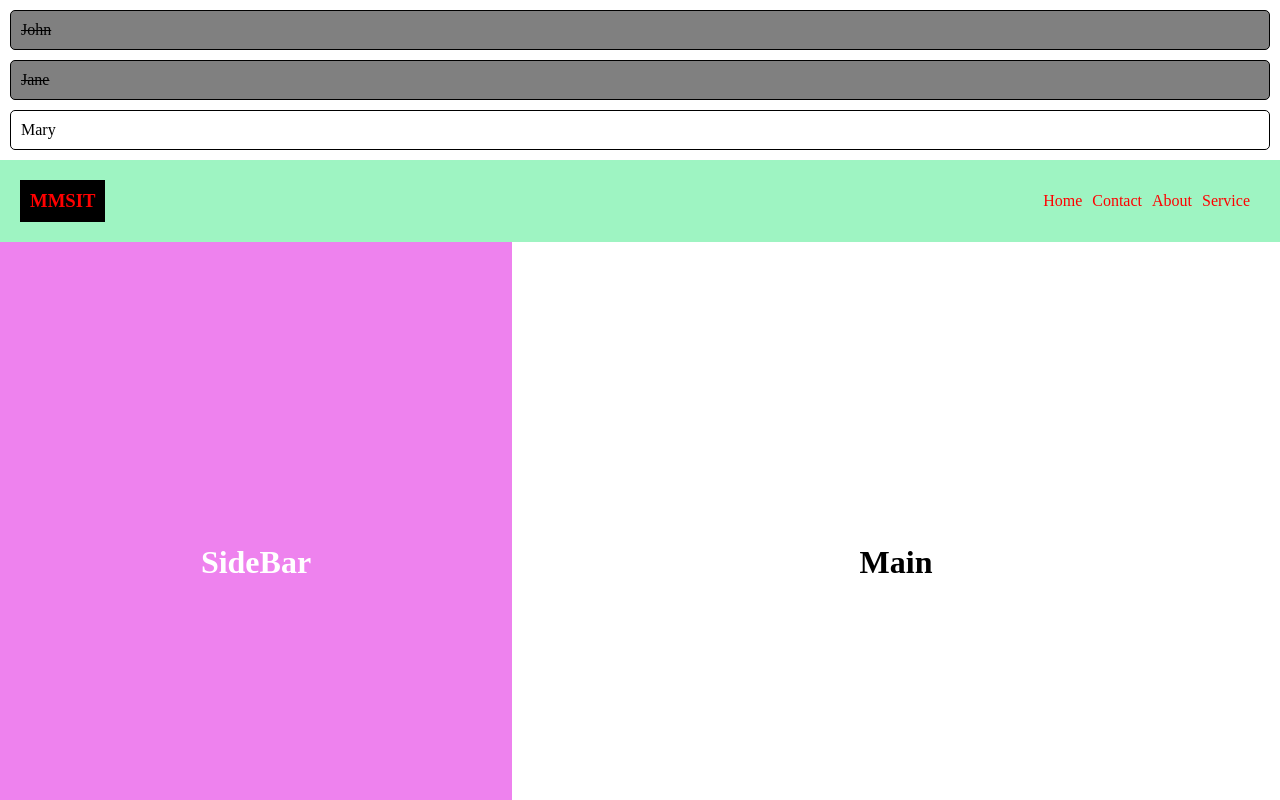
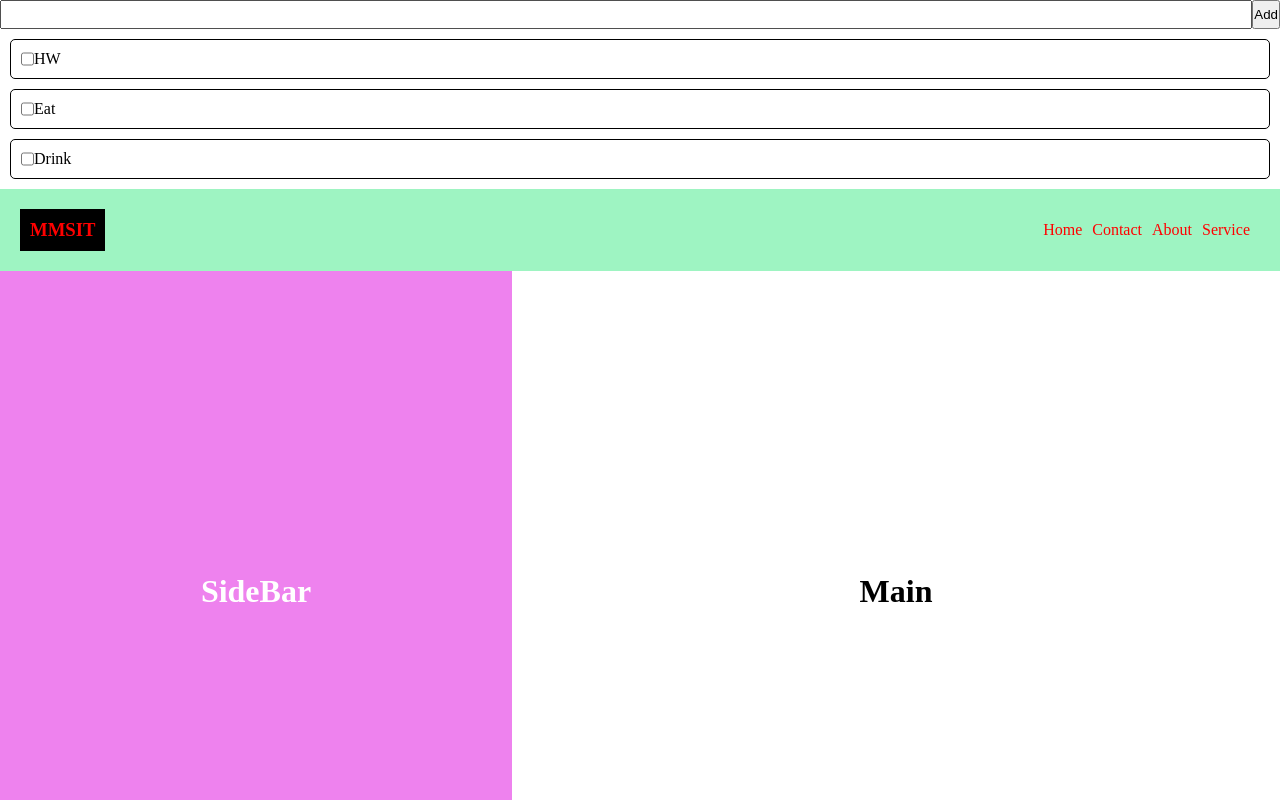
Before and after one commit to mrzinlinhtet/first-react, a React (Create React App) app: page / in a window 1280 px wide. Shown: the top 800 px of the page. Built offline with nearby package versions, Linux system fonts and the light colour scheme.

Commit message:
add useState,useRef

```diff
--- a/src/App.css
+++ b/src/App.css
@@ -2,6 +2,14 @@
     margin: 0;
     padding: 0;
     box-sizing: border-box;
+}
+.formContainer {
+    display: flex;
+}
+
+.formContainer > input {
+    flex: 1;
+    padding: 5px 10px;
 }
 
 .container {
--- a/src/App.jsx
+++ b/src/App.jsx
@@ -5,15 +5,39 @@ import SideBar from "./components/SideBar";
 import "./App.css";
 import List from "./components/List";
 // import style from "./components/App.module.css"
+import {useRef, useState} from "react"
 
 const App = () => {
   const nameList = ["John", "Jane", "Mary"];
 
+  const inputRef = useRef();
+
+  const [initialState, setInitialState] = useState([
+      {text:"HW",id:1,isDone:false},
+      {text:"Eat",id:2,isDone:false},
+      {text:"Drink",id:3,isDone:true}
+  ]);
+
+  const handleClick = (e) => {
+      e.preventDefault();
+      console.log(inputRef.current.value)
+      // inputRef.current.focus()
+      inputRef.current.style.borderColor = "red"
+      const info = {}
+      info.text = inputRef.current.value
+      info.isDone = false
+      info.id = Math.random(Date.now()) * 1000000
+      setInitialState([...initialState,info]) //...spread op
+      console.log(info)
+    }
   return (
     <>
-      <List name={nameList[0]} isDone />
-      <List name={nameList[1]} isDone />
-      <List name={nameList[2]} isDone={false} />
+        {/*<h3 onClick={handleClick}>{initialState}</h3>*/}
+        <form className={"formContainer"} action="">
+            <input ref={inputRef} type="text"/>
+            <button onClick={handleClick}>Add</button>
+        </form>
+        {initialState.map((i) => <List key={i.id} name={i.text} />)}
       <div className="container">
         <Nav />
         <div className="midContainer">
--- a/src/components/List.jsx
+++ b/src/components/List.jsx
@@ -2,7 +2,7 @@ import React from 'react'
 import './List.css'
 
 const List = ({name,isDone}) => {
-    console.log(isDone);
+    // console.log(isDone);
 
     // const myStyle = {
     //     bgStyle:{
@@ -15,6 +15,7 @@ const List = ({name,isDone}) => {
   return (
     <div className={`list ${isDone && "done"}`} >
       {/* <ul>{listItems}</ul> */}
+        <input type="checkbox" />
       <p>{name}</p>
     </div>
   )
```
